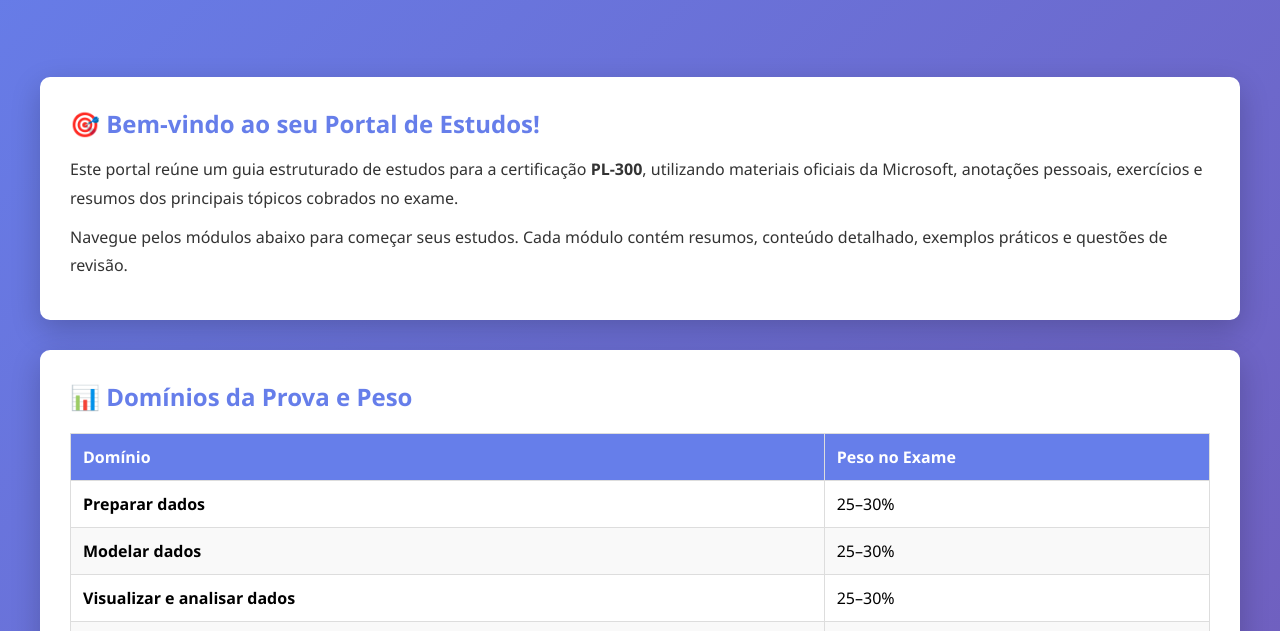
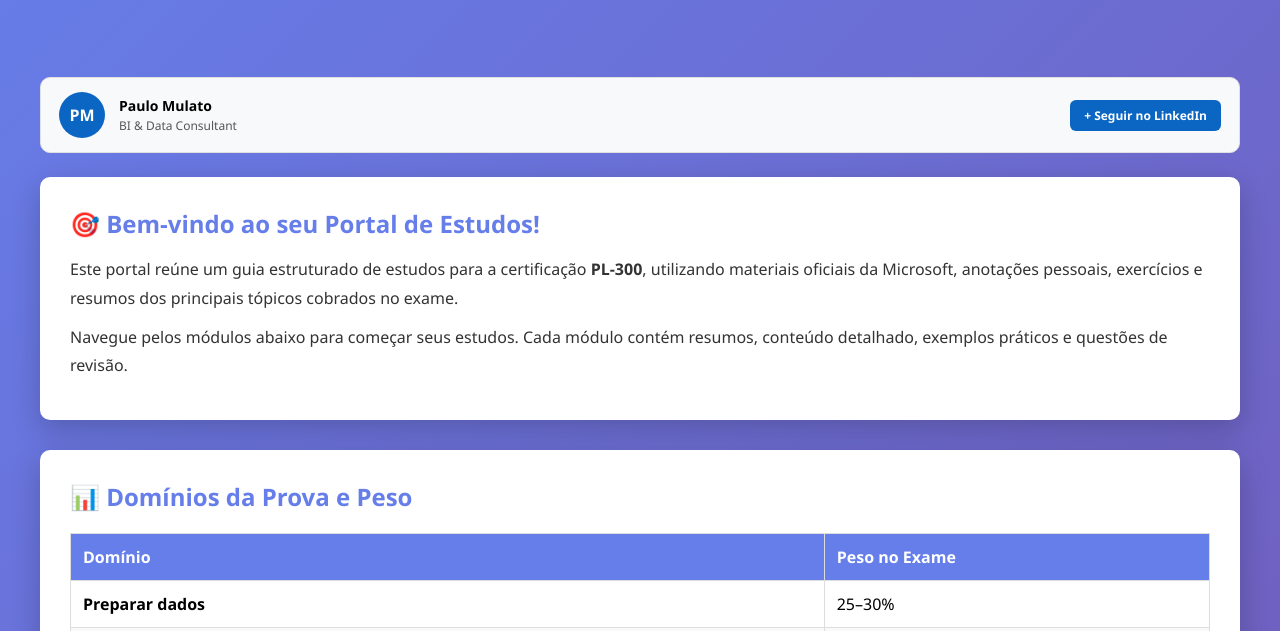
Before and after one commit to paulomulato-ux/pl300, a website: page index.html in a window 1280 px wide. Shown: the part 152-783 px from the top of the page. Drawn offline with Linux system fonts and the light colour scheme.

Commit message:
feat: Add author card with LinkedIn CTA to index.html

```diff
--- a/index.html
+++ b/index.html
@@ -270,6 +270,15 @@
             <p>Certificação PL-300: Microsoft Power BI Data Analyst</p>
         </header>
 
+        <div style="display:flex; align-items:center; gap:14px; background:#f8f9fa; border:1px solid #e0e0e0; border-radius:10px; padding:14px 18px; margin: 1.5rem 0;">
+          <div style="width:46px;height:46px;border-radius:50%;background:#0A66C2;color:#fff;display:flex;align-items:center;justify-content:center;font-weight:700;font-size:16px;flex-shrink:0;">PM</div>
+          <div style="flex:1;">
+            <p style="margin:0;font-weight:600;font-size:14px;">Paulo Mulato</p>
+            <p style="margin:2px 0 0;font-size:12px;color:#555;">BI & Data Consultant</p>
+          </div>
+          <a href="https://www.linkedin.com/in/paulomulato" target="_blank" style="background:#0A66C2;color:#fff;padding:7px 14px;border-radius:6px;font-size:12px;font-weight:600;text-decoration:none;white-space:nowrap;">+ Seguir no LinkedIn</a>
+        </div>
+
         <div class="info-section">
             <h2>🎯 Bem-vindo ao seu Portal de Estudos!</h2>
             <p>Este portal reúne um guia estruturado de estudos para a certificação <strong>PL-300</strong>, utilizando materiais oficiais da Microsoft, anotações pessoais, exercícios e resumos dos principais tópicos cobrados no exame.</p>
```
